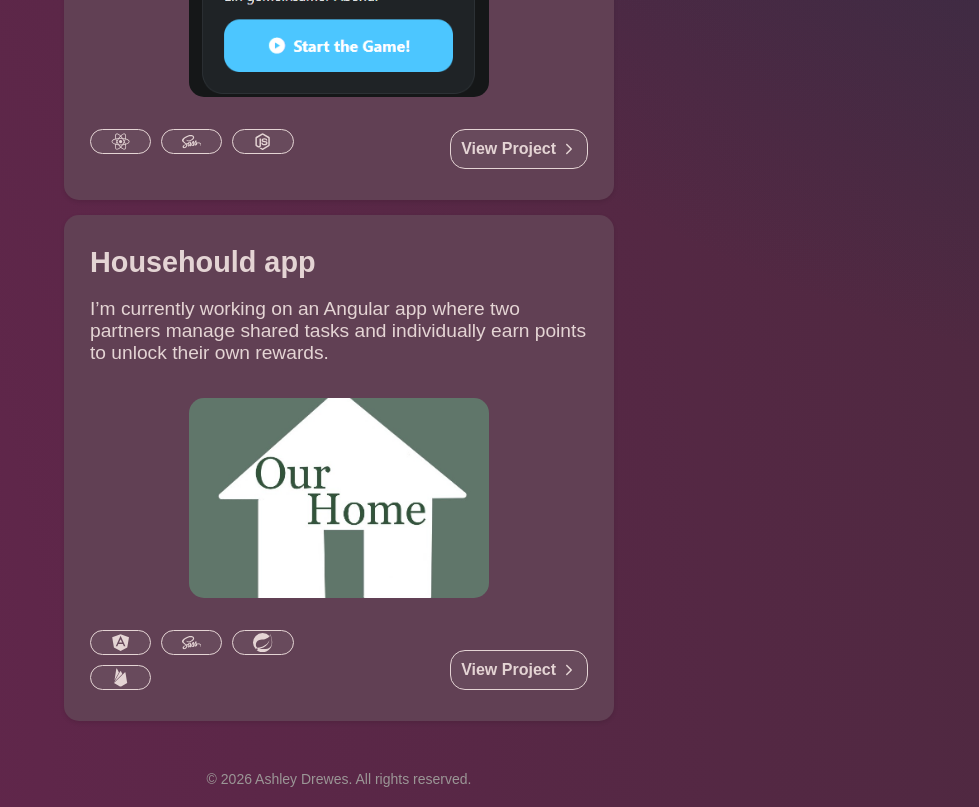
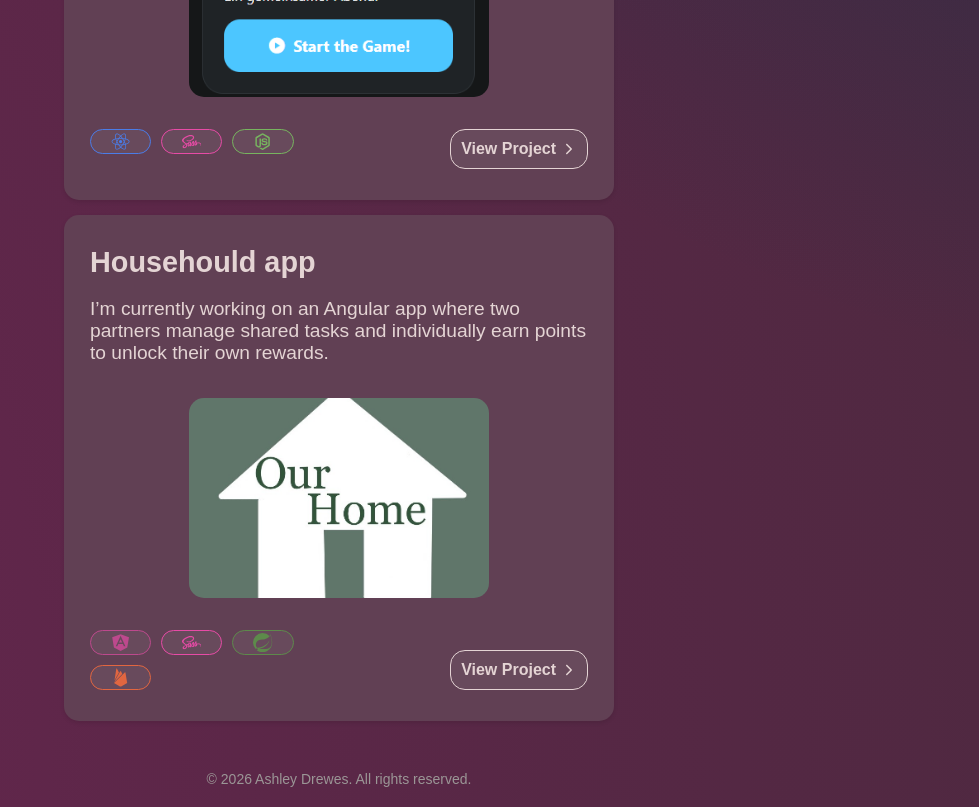
Before and after one commit to leaa321/lea321.github.io, a React (Vite) app: page / in a window 1280 px wide. Shown: the part 3060-3867 px from the top of the page, without its empty margins (301-1280 px from the left). Built offline with nearby package versions, Linux system fonts and the light colour scheme; a web font is replaced by a local one.

Commit message:
feat added tag colors

```diff
--- a/src/components/Icon.tsx
+++ b/src/components/Icon.tsx
@@ -17,7 +17,7 @@ export type IconDef = {
   key: string;
   label: string;
   icon: IconComponent;
-  color: string;
+  color: string | undefined;
 };
 
 export const FRAMEWORK_ICONS: IconDef[] = [
--- a/src/components/Projects.tsx
+++ b/src/components/Projects.tsx
@@ -4,8 +4,10 @@ import partyGame from "../assets/projects/party-landingpage-short.png"
 import ourHome from "../assets/projects/ourhomelogo.png";
 import { Link } from "react-router-dom";
 import { ICONS_BY_KEY } from "./Icon";
+import { useEffect, useState } from "react";
 
 function Projects() {
+  const [tagColor, setTagColor] = useState("#ffff");
   const projects = [
     {
       name: "Party app",
@@ -47,8 +49,9 @@ function Projects() {
                   if (!def) return null;
 
                   const Icon = def.icon;
+                  const IconColor = def.color ?? "#ffff";
                   return (
-                    <Icon className="tag" />
+                    <Icon className="tag" style={{ color: IconColor, border: "1px solid" + IconColor }} />
                   )
                 })}
 
--- a/src/style/projects.scss
+++ b/src/style/projects.scss
@@ -130,9 +130,7 @@
 
 @media (width >=700px) {
   .project-section {
-
     .card-container {
-
       .project-card {
         height: 100%;
 
```
Also changed, not shown: 1 other file (tests, documents, lock files or other folders).
